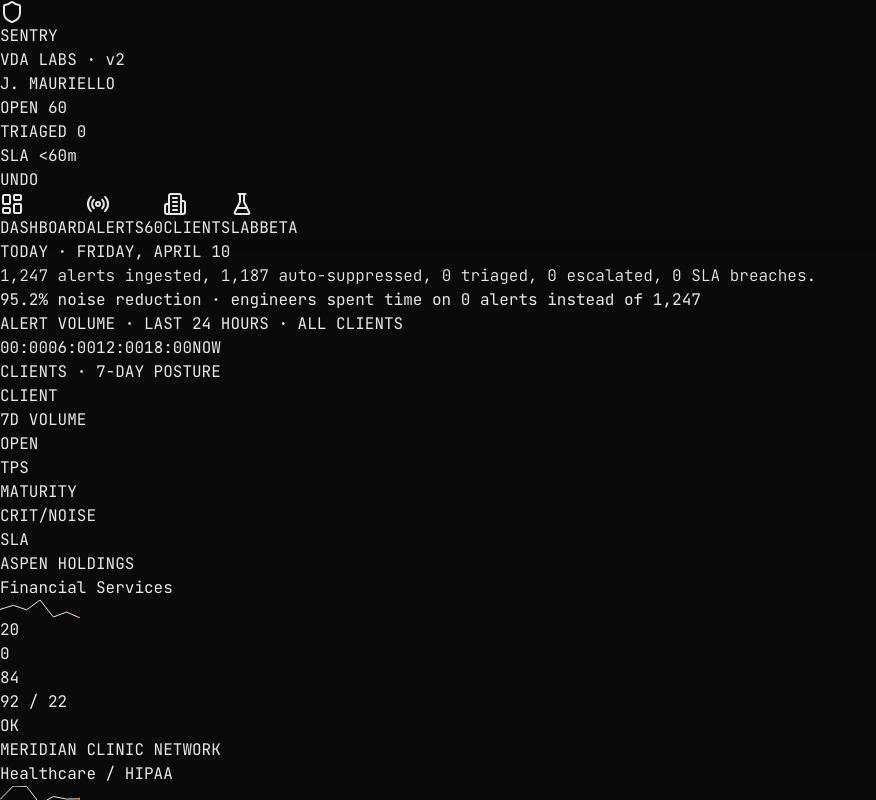
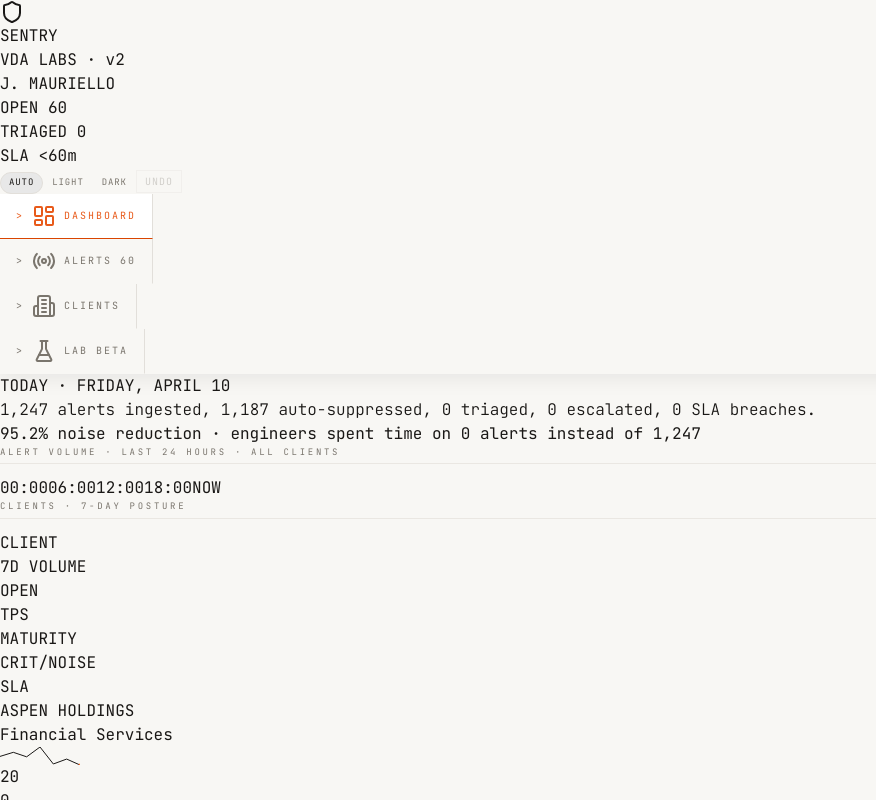
Before and after one commit to joeyough/sentry, a React (Vite) app: page / in a window 1280 px wide. Shown: the top 800 px of the page, without its empty margins (0-876 px from the left). Built offline with nearby package versions, Linux system fonts and the light colour scheme.

Commit message:
Update sentry-v2.jsx
added color toggle

```diff
--- a/src/sentry-v2.jsx
+++ b/src/sentry-v2.jsx
@@ -2,7 +2,7 @@ import React, { useState, useMemo, useRef, useEffect } from "react";
 import {
   Shield, Activity, AlertTriangle, Check, X, ArrowUpRight, Users, Zap,
   ChevronRight, ChevronDown, Clock, Eye, Terminal, Radio, LayoutDashboard,
-  FlaskConical, Building2, Send, Loader2, GitBranch, Sparkles
+  FlaskConical, Building2, Send, Loader2, GitBranch, Sparkles, Sun, Moon
 } from "lucide-react";
 
 /* =========================================================================
@@ -19,6 +19,43 @@ import {
 
    TDD panel at bottom. ~24 assertions, live.
    ========================================================================= */
+
+
+// =========================================================================
+// THEME
+// =========================================================================
+const ThemeCtx = React.createContext(null);
+function useT() { return React.useContext(ThemeCtx); }
+
+function makeTheme(isDark) {
+  return isDark ? {
+    bg: "#0a0a0a", bgAlt: "#0c0c0c", bgHi: "#111",
+    text: "#e8e8e8", textDim: "#6b6b6b", textMid: "#8b8b8b",
+    border: "#1f1f1f", borderLight: "#1a1a1a",
+    accent: "#ff4a00", accentLight: "#ff6a2a",
+    amber: "#e89200", gold: "#8b7e45", green: "#4ade80",
+    warn: "#d97a00",
+    sparkStroke: "#e8e8e8",
+    barFill: "#e8e8e8",
+    shadow: "0 4px 20px rgba(0,0,0,0.5)",
+    gridA: "rgba(255,255,255,0.022)",
+    hoverBg: "rgba(255,255,255,0.02)",
+    isDark: true,
+  } : {
+    bg: "#f8f7f4", bgAlt: "#ffffff", bgHi: "#f2f0eb",
+    text: "#1a1816", textDim: "#7a756d", textMid: "#5a5650",
+    border: "#e2dfda", borderLight: "#eae7e2",
+    accent: "#d94400", accentLight: "#e85a1a",
+    amber: "#b87800", gold: "#8b7e45", green: "#2d8a4e",
+    warn: "#b86800",
+    sparkStroke: "#1a1816",
+    barFill: "#1a1816",
+    shadow: "0 4px 20px rgba(0,0,0,0.08)",
+    gridA: "rgba(0,0,0,0.035)",
+    hoverBg: "rgba(0,0,0,0.02)",
+    isDark: false,
+  };
+}
 
 // =========================================================================
 // DATA
@@ -173,6 +210,17 @@ export default function SentryV2() {
   const [selectedClientId, setSelectedClientId] = useState(null);
   const [expandedId, setExpandedId] = useState(null);
   const [showTests, setShowTests] = useState(false);
+  const [theme, setTheme] = useState("auto");
+  const [systemDark, setSystemDark] = useState(true);
+  useEffect(() => {
+    const mq = window.matchMedia("(prefers-color-scheme: dark)");
+    setSystemDark(mq.matches);
+    const h = (e) => setSystemDark(e.matches);
+    mq.addEventListener?.("change", h);
+    return () => mq.removeEventListener?.("change", h);
+  }, []);
+  const isDark = theme === "auto" ? systemDark : theme === "dark";
+  const T = makeTheme(isDark);
 
   const techStats = useMemo(()=>computeTechStats(decisions), [decisions]);
   const maturityByClient = useMemo(()=>{
@@ -220,21 +268,28 @@ export default function SentryV2() {
   }, [alerts, decisions, scoredAlerts]);
 
   return (
-    <div className="min-h-screen text-[#e8e8e8]" style={{fontFamily:"'JetBrains Mono', ui-monospace, monospace", backgroundColor:'#0a0a0a', color:'#e8e8e8'}}>
+    <ThemeCtx.Provider value={T}>
+    <div className="min-h-screen" style={{fontFamily:"'JetBrains Mono', ui-monospace, monospace", backgroundColor:T.bg, color:T.text, transition:"background-color 0.3s, color 0.3s"}}>
       <style>{`
         @import url('https://fonts.googleapis.com/css2?family=JetBrains+Mono:wght@200;300;400;500;700&display=swap');
         .ticker { animation: tick 1.2s ease-in-out infinite; }
         @keyframes tick { 0%,100% { opacity: 1; } 50% { opacity: 0.35; } }
-        .grid-bg {
+        .grid-bg-dark {
           background-image:
             linear-gradient(to right, rgba(255,255,255,0.022) 1px, transparent 1px),
             linear-gradient(to bottom, rgba(255,255,255,0.022) 1px, transparent 1px);
           background-size: 40px 40px;
         }
+        .grid-bg-light {
+          background-image:
+            linear-gradient(to right, rgba(0,0,0,0.035) 1px, transparent 1px),
+            linear-gradient(to bottom, rgba(0,0,0,0.035) 1px, transparent 1px);
+          background-size: 40px 40px;
+        }
       `}</style>
 
       {/* ============ TOP BAR ============ */}
-      <div className="border-b border-[#1f1f1f] sticky top-0 z-20" style={{backgroundColor:'#0a0a0a', boxShadow:'0 4px 20px rgba(0,0,0,0.5)'}}>
+      <div className="border-b border-[#1f1f1f] sticky top-0 z-20" style={{backgroundColor:T.bg, boxShadow:T.shadow, transition:'background-color 0.3s'}}>
         <div className="flex items-center justify-between px-4 py-3">
           <div className="flex items-center gap-3">
             <div className="w-7 h-7 border border-[#ff4a00] flex items-center justify-center">
@@ -254,10 +309,23 @@ export default function SentryV2() {
             <div><span className="text-[#6b6b6b]">TRIAGED </span><span>{totals.triaged}</span></div>
             <div><span className="text-[#6b6b6b]">SLA </span><span>&lt;60m</span></div>
           </div>
-          <button onClick={undoLast} disabled={decisions.length===0}
-            className="text-[10px] tracking-wider px-2 py-1 border border-[#2a2a2a] text-[#6b6b6b] hover:text-[#e8e8e8] disabled:opacity-30">
-            UNDO
-          </button>
+          <div className="flex items-center gap-2">
+            {["auto","light","dark"].map(m => (
+              <button key={m} onClick={()=>setTheme(m)}
+                style={{
+                  fontSize:"9px",letterSpacing:"0.1em",textTransform:"uppercase",
+                  padding:"3px 8px",borderRadius:"999px",cursor:"pointer",fontFamily:"inherit",
+                  background: theme===m ? (isDark?"#222":"#e8e8e8") : "transparent",
+                  color: theme===m ? T.text : T.textDim,
+                  border: theme===m ? `1px solid ${T.border}` : "1px solid transparent",
+                }}>{m}</button>
+            ))}
+            <button onClick={undoLast} disabled={decisions.length===0}
+              style={{fontSize:"10px",letterSpacing:"0.1em",padding:"3px 8px",cursor:"pointer",fontFamily:"inherit",
+                border:`1px solid ${T.border}`,color:T.textDim,background:"transparent",opacity:decisions.length===0?0.3:1}}>
+              UNDO
+            </button>
+          </div>
         </div>
 
         {/* Tabs */}
@@ -272,9 +340,14 @@ export default function SentryV2() {
             const active = tab === t.id;
             return (
               <button key={t.id} onClick={()=>setTab(t.id)}
-                className={`flex items-center gap-2 px-4 py-2.5 text-[10px] tracking-[0.2em] border-r border-[#1f1f1f] ${
-                  active ? "text-[#ff6a2a] border-b border-b-[#ff4a00] bg-[#0c0c0c]" : "text-[#6b6b6b] hover:text-[#e8e8e8]"
-                }`}>
+                style={{
+                  display:"flex",alignItems:"center",gap:"8px",padding:"10px 16px",
+                  fontSize:"10px",letterSpacing:"0.2em",cursor:"pointer",fontFamily:"inherit",
+                  borderRight:`1px solid ${T.border}`,
+                  borderBottom: active ? `1px solid ${T.accent}` : "1px solid transparent",
+                  background: active ? T.bgAlt : "transparent",
+                  color: active ? T.accentLight : T.textDim,
+                }}>>
                 <Ico className="w-3 h-3" />
                 {t.label}
                 {t.id==="alerts" && totals.open>0 && (
@@ -297,6 +370,7 @@ export default function SentryV2() {
 
       <TestPanel open={showTests} onToggle={()=>setShowTests(!showTests)} state={{ alerts, decisions, scoredAlerts, techStats, maturityByClient, totals, history }} />
     </div>
+    </ThemeCtx.Provider>
   );
 }
 
@@ -304,6 +378,7 @@ export default function SentryV2() {
 // DASHBOARD TAB — Tufte-style. Sparklines, small multiples, horizon chart.
 // =========================================================================
 function DashboardTab({ totals, alerts, history, maturityByClient, decisions }) {
+  const T = useT();
   // The single sentence at the top — the "exec summary"
   const breachWord = totals.breaches === 0 ? "0 SLA breaches" : `${totals.breaches} SLA breaches`;
 
@@ -375,9 +450,10 @@ function DashboardTab({ totals, alerts, history, maturityByClient, decisions })
 }
 
 function Section({ label, children }) {
+  const T = useT();
   return (
     <div className="mb-8">
-      <div className="text-[9px] tracking-[0.3em] text-[#6b6b6b] mb-3 border-b border-[#1a1a1a] pb-1">{label}</div>
+      <div style={{fontSize:"9px",letterSpacing:"0.3em",color:T.textDim,marginBottom:"12px",borderBottom:`1px solid ${T.borderLight}`,paddingBottom:"4px"}}>{label}</div>
       {children}
     </div>
   );
@@ -386,6 +462,7 @@ function Section({ label, children }) {
 // ----- HORIZON CHART -----
 // Tufte-style: ribbon of color, bands stacked, packs ~5x density of a line
 function HorizonChart({ history }) {
+  const T = useT();
   // Sum across clients per hour for last 24h (last day in history)
   const hours = Array.from({length:24}, (_,h)=>{
     return CLIENTS.reduce((sum,c)=> sum + (history[c.id][6][h]||0), 0);
@@ -416,6 +493,7 @@ function HorizonChart({ history }) {
 
 // ----- DENSE CLIENT TABLE w/ sparklines -----
 function ClientTable({ history, maturityByClient, alerts, decisions }) {
+  const T = useT();
   return (
     <div className="border border-[#1f1f1f]">
       <div className="grid grid-cols-12 gap-2 px-3 py-2 border-b border-[#1f1f1f] text-[9px] tracking-[0.2em] text-[#6b6b6b]">
@@ -465,6 +543,7 @@ function ClientTable({ history, maturityByClient, alerts, decisions }) {
 
 // ----- SPARKLINE (Tufte's invention) -----
 function Sparkline({ values, w=80, h=18 }) {
+  const T = useT();
   const max = Math.max(...values);
   const min = Math.min(...values);
   const range = max - min || 1;
@@ -475,7 +554,7 @@ function Sparkline({ values, w=80, h=18 }) {
   }).join(" ");
   return (
     <svg width={w} height={h} className="overflow-visible">
-      <polyline points={points} fill="none" stroke="#e8e8e8" strokeWidth="1" />
+      <polyline points={points} fill="none" stroke={T.sparkStroke} strokeWidth="1" />
       {/* End-point dot — Tufte's recommended marker */}
       <circle
         cx={w}
@@ -488,9 +567,10 @@ function Sparkline({ values, w=80, h=18 }) {
 }
 
 function MaturityBar({ value, baseline, w=60 }) {
+  const T = useT();
   return (
-    <div className="relative h-1 bg-[#1a1a1a]" style={{width:`${w}px`}}>
-      <div className="absolute left-0 top-0 h-full bg-[#e8e8e8]" style={{width:`${value}%`}} />
+    <div className="relative h-1" style={{backgroundColor:T.borderLight}} style={{width:`${w}px`}}>
+      <div className="absolute left-0 top-0 h-full" style={{backgroundColor:T.text}} style={{width:`${value}%`}} />
       <div className="absolute top-0 h-full border-l border-[#6b6b6b]" style={{left:`${baseline}%`}} />
     </div>
   );
@@ -498,13 +578,14 @@ function MaturityBar({ value, baseline, w=60 }) {
 
 // ----- SMALL MULTIPLE -----
 function SmallMultiple({ client, hours }) {
+  const T = useT();
   const max = Math.max(...hours);
   return (
     <div className="border border-[#1f1f1f] p-3">
       <div className="text-[9px] tracking-[0.2em] text-[#6b6b6b] mb-2">{client.name.toUpperCase()}</div>
       <div className="flex items-end h-10 gap-[1px]">
         {hours.map((v,i)=>(
-          <div key={i} className="flex-1 bg-[#e8e8e8]" style={{height:`${(v/max)*100}%`, opacity: 0.3 + (v/max)*0.7}} />
+          <div key={i} style={{flex:1, backgroundColor:T.barFill, height:`${(v/max)*100}%`, opacity: 0.3 + (v/max)*0.7}} />
         ))}
       </div>
       <div className="flex justify-between text-[8px] text-[#6b6b6b] mt-1 tracking-wider">
@@ -516,6 +597,7 @@ function SmallMultiple({ client, hours }) {
 
 // ----- RECENT ESCALATIONS -----
 function RecentEscalations({ decisions }) {
+  const T = useT();
   const escs = decisions.filter(d => d.decision === "ESCALATE").slice(0, 5);
   if (escs.length === 0) {
     return <div className="text-[10px] text-[#6b6b6b] italic py-2">no escalations yet — every alert is being held by the auto-suppression layer or sitting in queue</div>;
@@ -538,10 +620,11 @@ function RecentEscalations({ decisions }) {
 // ALERTS TAB
 // =========================================================================
 function AlertsTab({ alerts, expandedId, setExpandedId, onDecide, techStats, maturityByClient, selectedClientId, setSelectedClientId }) {
+  const T_a = useT();
   const filtered = selectedClientId ? alerts.filter(a => a.clientId === selectedClientId) : alerts;
   return (
-    <div className="grid-bg">
-      <div className="px-4 py-3 border-b border-[#1f1f1f] flex items-center justify-between" style={{backgroundColor:'#0a0a0a'}}>
+    <div className={T_a.isDark?"grid-bg-dark":"grid-bg-light"}>
+      <div className="px-4 py-3 border-b border-[#1f1f1f] flex items-center justify-between" style={{backgroundColor:T.bg}}>
         <div className="flex items-center gap-3">
           <Radio className="w-3 h-3 text-[#ff4a00] ticker" />
           <span className="text-[10px] tracking-[0.3em]">TRIAGE QUEUE</span>
@@ -571,6 +654,7 @@ function AlertsTab({ alerts, expandedId, setExpandedId, onDecide, techStats, mat
 }
 
 function AlertRow({ alert, expanded, onToggle, onDecide, techStats, clientMaturity }) {
+  const T_r = useT();
   const c = CLIENTS.find(x=>x.id===alert.clientId);
   const sev = sevColor(alert.sentryScore);
   const decided = alert.state === "decided";
@@ -604,7 +688,7 @@ function AlertRow({ alert, expanded, onToggle, onDecide, techStats, clientMaturi
           : expanded ? <ChevronDown className="w-4 h-4 text-[#6b6b6b]" /> : <ChevronRight className="w-4 h-4 text-[#6b6b6b]" />}
       </div>
       {expanded && !decided && (
-        <div className="border-t border-[#1a1a1a] px-4 py-4 space-y-3" style={{backgroundColor:"#0c0c0c"}}>
+        <div className="border-t border-[#1a1a1a] px-4 py-4 space-y-3" style={{backgroundColor:T_r.bgAlt}}>
           <div className="grid grid-cols-2 gap-3 text-[10px]">
             <Field label="ALERT ID" value={alert.id} />
             <Field label="RULE" value={alert.rule} />
@@ -613,7 +697,7 @@ function AlertRow({ alert, expanded, onToggle, onDecide, techStats, clientMaturi
             <Field label="SOURCE" value={alert.sourceLabel} />
             <Field label="DEDUPE COUNT" value={`×${alert.dedupeCount}`} />
           </div>
-          <div className="border border-[#1f1f1f] p-3" style={{backgroundColor:"#0a0a0a"}}>
+          <div className="border border-[#1f1f1f] p-3" style={{backgroundColor:T_r.bg}}>
             <div className="flex items-center gap-2 mb-2">
               <Eye className="w-3 h-3 text-[#8b7e45]" />
               <span className="text-[10px] tracking-[0.2em] text-[#8b7e45]">WHY THIS SCORE</span>
@@ -640,6 +724,7 @@ function AlertRow({ alert, expanded, onToggle, onDecide, techStats, clientMaturi
 }
 
 function Field({ label, value }) {
+  const T = useT();
   return (
     <div>
       <div className="text-[#6b6b6b] tracking-wider mb-0.5">{label}</div>
@@ -648,6 +733,7 @@ function Field({ label, value }) {
   );
 }
 function ExplainLine({ label, value, highlight }) {
+  const T = useT();
   return (
     <div className="flex justify-between">
       <span className="text-[#6b6b6b]">{label}</span>
@@ -656,6 +742,7 @@ function ExplainLine({ label, value, highlight }) {
   );
 }
 function DecisionBtn({ onClick, color, label, sub, icon }) {
+  const T = useT();
   return (
     <button onClick={onClick} className="flex flex-col items-center justify-center gap-1 border py-3 px-2 hover:bg-white/5"
       style={{borderColor: color+"66", color}}>
@@ -670,6 +757,7 @@ function DecisionBtn({ onClick, color, label, sub, icon }) {
 // CLIENTS TAB
 // =========================================================================
 function ClientsTab({ maturityByClient, alerts, decisions }) {
+  const T = useT();
   return (
     <div className="px-6 py-6 max-w-[1200px] mx-auto">
       <div className="text-[9px] tracking-[0.3em] text-[#6b6b6b] mb-4 border-b border-[#1a1a1a] pb-1">CLIENT PORTFOLIO</div>
@@ -715,6 +803,7 @@ function ClientsTab({ maturityByClient, alerts, decisions }) {
 // via the Anthropic API. The "key man risk killer" demo.
 // =========================================================================
 function LabTab() {
+  const T = useT();
   const [prompt, setPrompt] = useState("");
   const [generating, setGenerating] = useState(false);
   const [generated, setGenerated] = useState(null);
@@ -905,6 +994,7 @@ Feature request: ${prompt}`
 // TEST PANEL
 // =========================================================================
 function TestPanel({ open, onToggle, state }) {
+  const T = useT();
   const { alerts, decisions, scoredAlerts, techStats, maturityByClient, totals, history } = state;
   const tests = [
     { phase:"P1", name:"3 clients loaded", pass: CLIENTS.length===3, detail:`${CLIENTS.length}` },
@@ -936,7 +1026,7 @@ function TestPanel({ open, onToggle, state }) {
   const allGreen = passing===tests.length;
 
   return (
-    <div className="border-t border-[#1f1f1f] bg-[#080808]">
+    <div style={{borderTop:`1px solid ${T.border}`, backgroundColor: T.isDark ? "#080808" : "#ffffff"}}>
       <button onClick={onToggle} className="w-full px-4 py-3 flex items-center justify-between hover:bg-white/5">
         <div className="flex items-center gap-3">
           <div className={`w-2 h-2 rounded-full ${allGreen?"bg-[#4ade80]":"bg-[#ff4a00]"} ticker`} />
```
